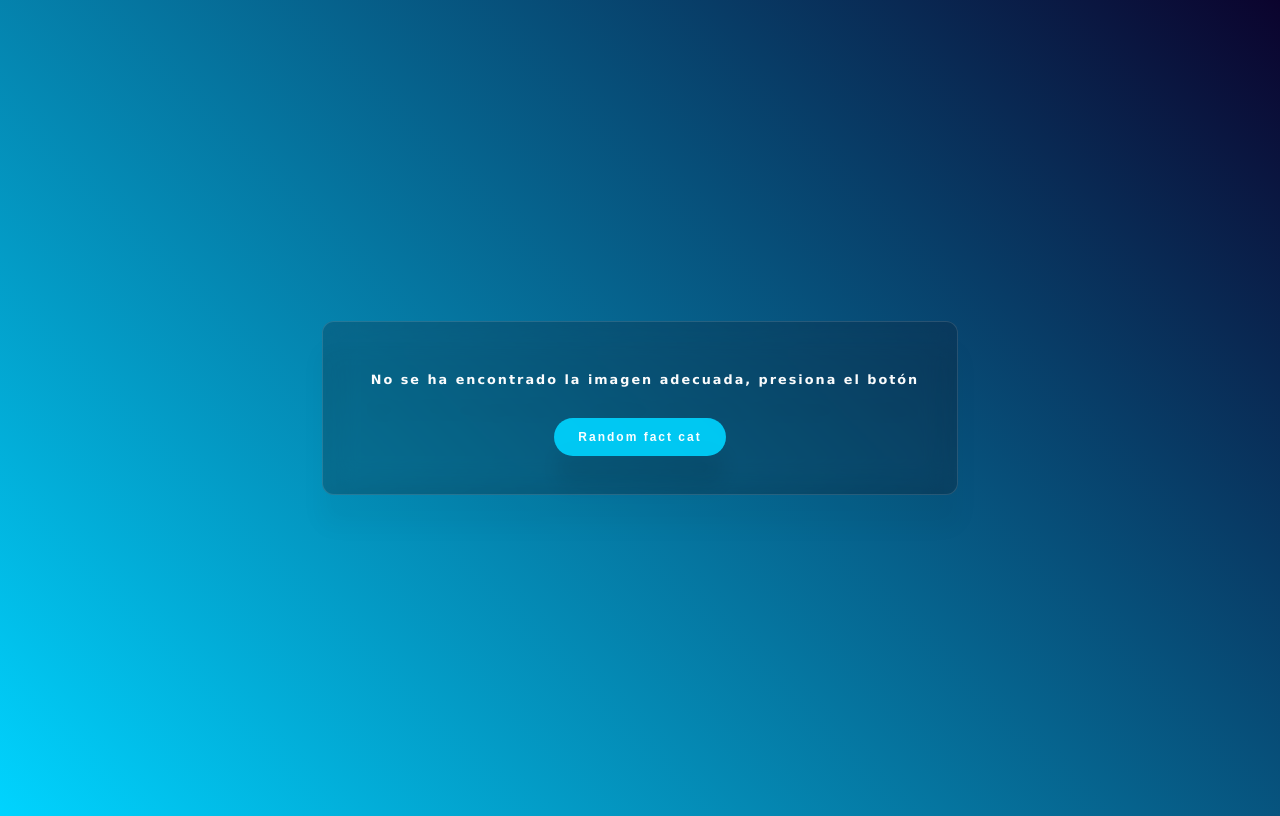
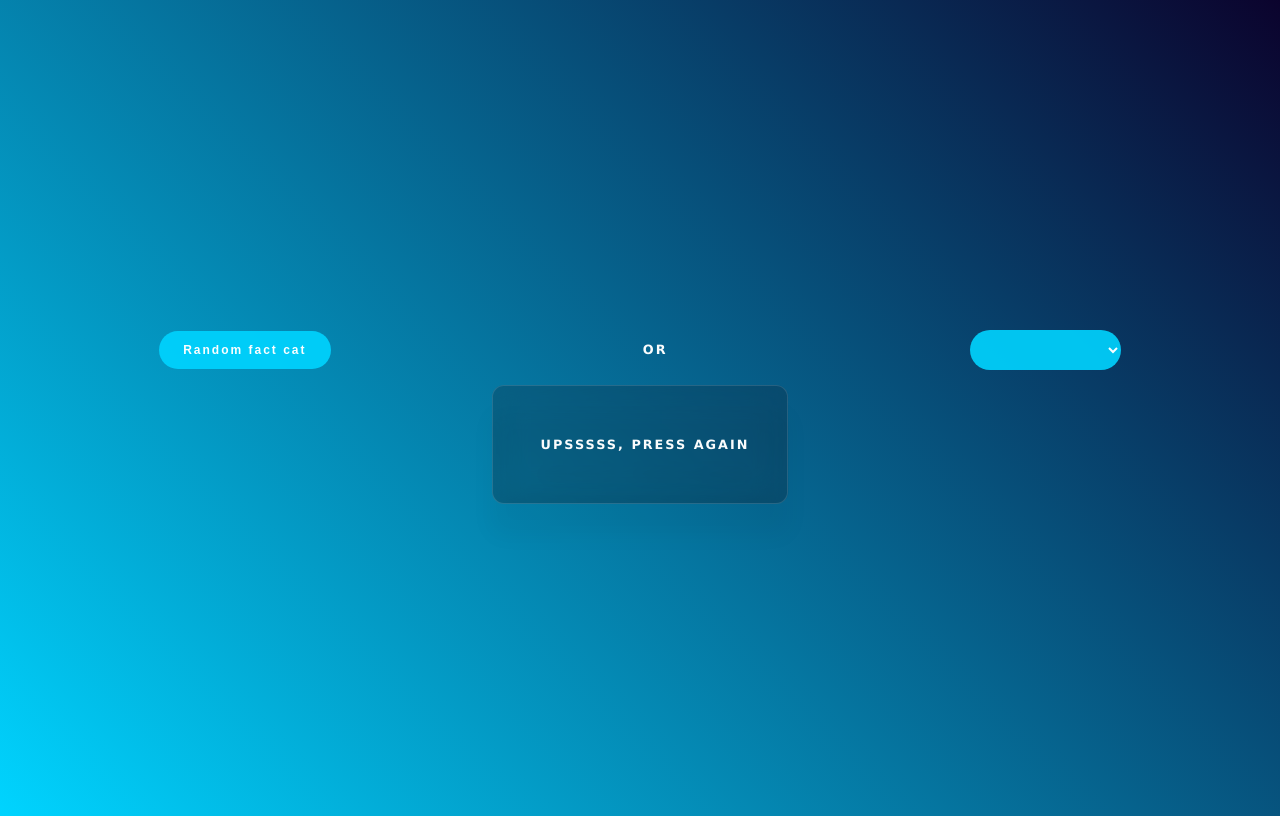
Before and after one commit to Enri-malanquilla/dani_garcia, a website: page www/index.html in a window 1280 px wide. Both pictures are taken after a click on the button "Random fact cat". Drawn offline with Linux system fonts and the light colour scheme; no server answers.

Commit message:
terminada la opcion no disponible de la imagen y terminado css

```diff
--- a/www/index.html
+++ b/www/index.html
@@ -9,9 +9,20 @@
     <link rel="shortcut icon" href="favicon.ico" type="image/x-icon" />
   </head>
   <body>
+    <section class="form-section">
+      <div><button>Random fact cat</button></div>
+      <h2>OR</h2>
+      <div>
+        <select name="fact-select" id="fact-select" value="Select fact">
+          <option value="" disabled>Select fact</option>
+        </select>
+      </div>
+    </section>
+
     <section class="main-section">
-      <article></article>
-      <div><button>Random fact cat</button></div>
+      <article>
+        <h2>SELECT SOME OPTION</h2>
+      </article>
     </section>
     <script src="./js/index.js"></script>
   </body>
--- a/www/js/index.js
+++ b/www/js/index.js
@@ -1,17 +1,21 @@
 'use strict';
 
-const catFactsQuery = async () => {
+/***************************************
+ HELPERS
+ ***************************************/
+
+//Función que formatea las tres primeras palabras de las API de los gatos
+const formatSearchGiphy = (fact) => {
+  //Convertimos el texto a minúsculas
+  //Obtengo las tres primeras palabras del dato random y lo formateo
+
+  const lastWordOfSearch = fact.toLowerCase().split(' ', 3).join('+');
+  return lastWordOfSearch;
+};
+
+//Función para la peticion del gift
+const queryGiphy = async (lastWordOfSearch) => {
   try {
-    //Conecto con la API catfact y recibo un dato aleatorio sobre gatos.
-    const responseCatFact = await fetch(
-      'https://catfact.ninja/fact?max_length=1000'
-    );
-    const { fact } = await responseCatFact.json();
-
-    //Convertimos el texto a minúsculas
-    //Obtengo las tres primeras palabras del dato random y lo formateo
-    const lastWordOfSearch = fact.toLowerCase().split(' ', 3).join('+');
-
     //Conecto con la API GIPHY para obtener una imágen con las tres primeras palabras
     const responseGiphy = await fetch(
       `http://api.giphy.com/v1/gifs/search?q=${lastWordOfSearch}&api_key=rV8SHpmCe6IsoU5u0kqUF9LBj3p8RUFw&limit=1`
@@ -23,23 +27,43 @@ const catFactsQuery = async () => {
 
     const imageGiphyCatFacts = data[0].images.original.url;
 
+    return `    <img src="${imageGiphyCatFacts}" alt="">
+    `;
+  } catch (error) {
+    return `    <img src="no_disponible.jpeg" alt="">
+    `;
+  }
+};
+/******************************
+ PINTANDO EL ARTICLE CON FACTS RANDOM
+ ******************************/
+//Función para pintar el article, llama a la API de un solo fact
+const catFactsQueryRandom = async () => {
+  try {
+    //Conecto con la API catfact y recibo un dato aleatorio sobre gatos.
+    const responseCatFact = await fetch(
+      `https://catfact.ninja/fact?max_length=500`
+    );
+    const { fact } = await responseCatFact.json();
+
     //Seleccionamos el nodo al que se le aplicarán los cambios
     const articleMain = document.querySelector('article');
+    //Instamos a la función para que nos devuelva un gif
+    const imageGiphyCatFacts = await queryGiphy(formatSearchGiphy(fact));
 
     //Añadimos el HTML al DOM
     articleMain.innerHTML = `
-    <img src="${imageGiphyCatFacts}" alt="">
+    ${imageGiphyCatFacts}
     <h2>${fact}</h2>
     `;
+    return fact;
   } catch (error) {
     const articleMain = document.querySelector('article');
     articleMain.innerHTML = `
-    <h2>No se ha encontrado la imagen adecuada, presiona el botón</h2>
+    <h2>UPSSSSS, PRESS AGAIN</h2>
     `;
   }
 };
-
-catFactsQuery();
 
 //Seleccionamos el botón donde se hará el evento
 const button = document.querySelector('button');
@@ -50,5 +74,20 @@ button.addEventListener('click', () => {
   articleMain.innerHTML = '';
 
   //Llamamos de nuevo a la función catFactsQuery
-  catFactsQuery();
+  catFactsQueryRandom();
 });
+
+/***********************************************
+    Construyendo el formulario Select
+    ************************************************/
+//Seleccionamos el nodo del select
+
+const selectFact = document.getElementById('fact-select');
+
+//Llamamos a la API
+
+const selectCat = async () => {
+  //const optionsFact = await catFactsQuery(20);
+  // console.log(optionsFact);
+};
+selectCat();
--- a/www/styles/style.css
+++ b/www/styles/style.css
@@ -8,10 +8,20 @@ body {
     rgba(11, 3, 45, 1) 100%);
 
     display: flex;
+    flex-direction: column;
     align-items: center;
     justify-content: center;
     height: 100vh;
 
+}
+
+.form-section {
+    width: 100%;
+    display: flex;
+    justify-content: space-around;
+    align-items: baseline;
+
+    margin-bottom: 15px;
 }
 
 .main-section {
@@ -56,7 +66,7 @@ div {
     margin-top: 18px;
 }
 
-button {
+button, select {
     border: none;
     padding: 12px 24px;
     border-radius: 24px;
```
Also changed, not shown: www/no_disponible.jpeg (added).
